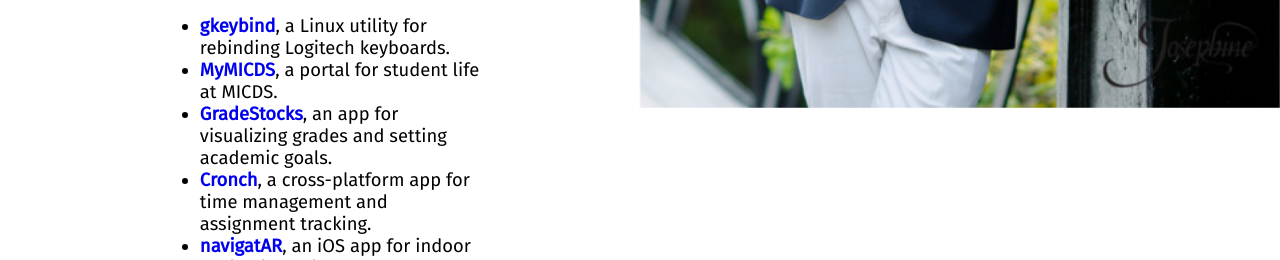
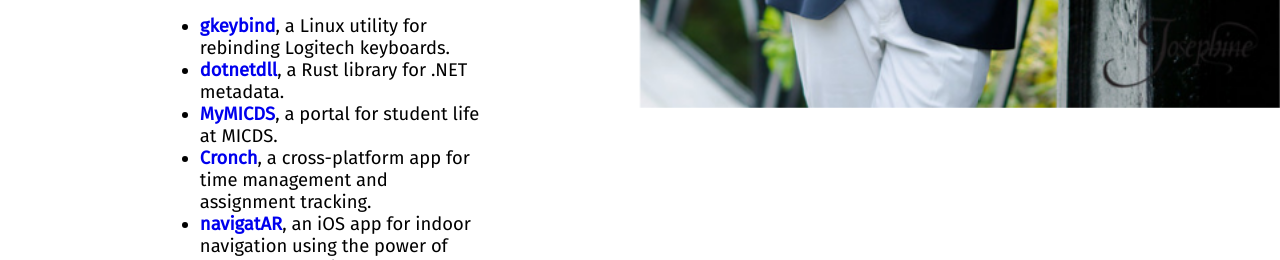
Before and after one commit to nickbclifford/nickclifford.me-v3, a website: page index.html in a window 1280 px wide. Shown: the part 692-952 px from the top of the page. Drawn offline with nearby package versions, Linux system fonts and the light colour scheme; files that its build step writes are made by us from their sources.

Commit message:
update project list

```diff
--- a/index.html
+++ b/index.html
@@ -69,11 +69,11 @@
 							<a href="https://github.com/nickbclifford/gkeybind">gkeybind</a>, a Linux utility for
 							rebinding Logitech keyboards.
 						</li>
+						<li>
+							<a href="https://github.com/nickbclifford/dotnetdll">dotnetdll</a>, a Rust library for
+							.NET metadata.
+						</li>
 						<li><a href="https://mymicds.net">MyMICDS</a>, a portal for student life at MICDS.</li>
-						<li>
-							<a href="https://gradestocks.live/">GradeStocks</a>, an app for visualizing grades and
-							setting academic goals.
-						</li>
 						<li>
 							<a href="https://github.com/nickbclifford/Cronch">Cronch</a>, a cross-platform app for time
 							management and assignment tracking.
```
